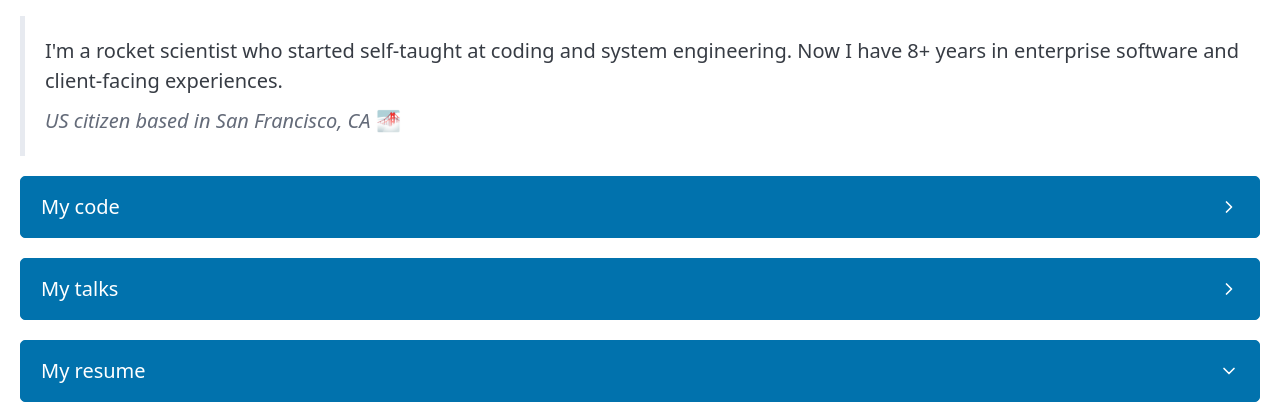
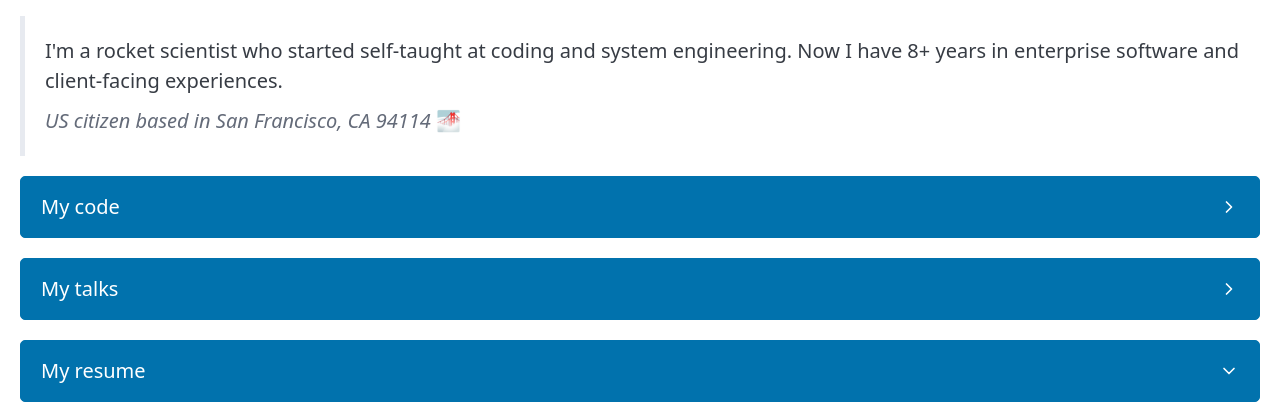
Before and after one commit to hobbes3/resume, a plain HTML site: page index.html in a window 1280 px wide. Shown: the part 54-459 px from the top of the page. Drawn offline with nearby package versions, Linux system fonts and the light colour scheme.

Commit message:
Minor text update on location.

```diff
--- a/index.html
+++ b/index.html
@@ -30,7 +30,7 @@
             <blockquote>
                 I'm a rocket scientist who started self-taught at coding and system engineering. Now I have 8+ years in enterprise software and client-facing experiences.
                 <footer>
-                    <cite>US citizen based in San Francisco, CA</cite> 🌁
+                    <cite>US citizen based in San Francisco, CA 94114</cite> 🌁
                 </footer>
             </blockquote>
             <details>
```
